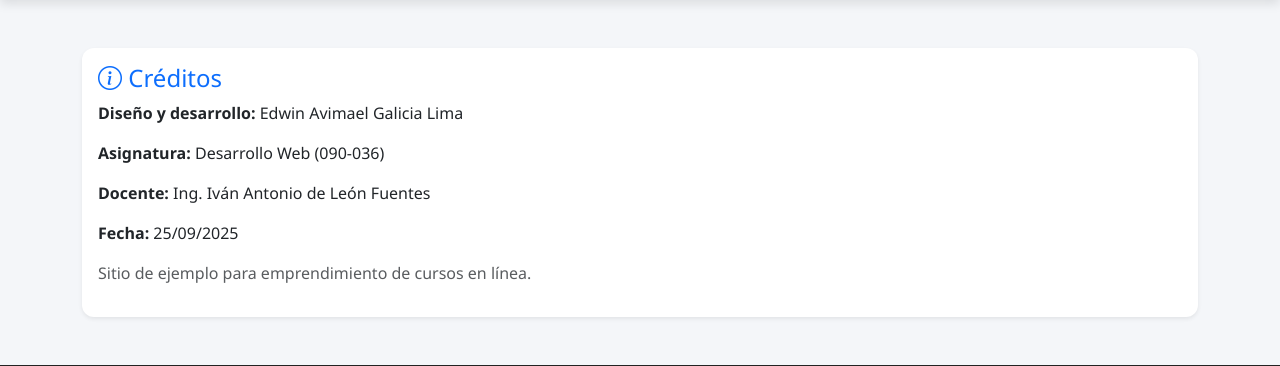
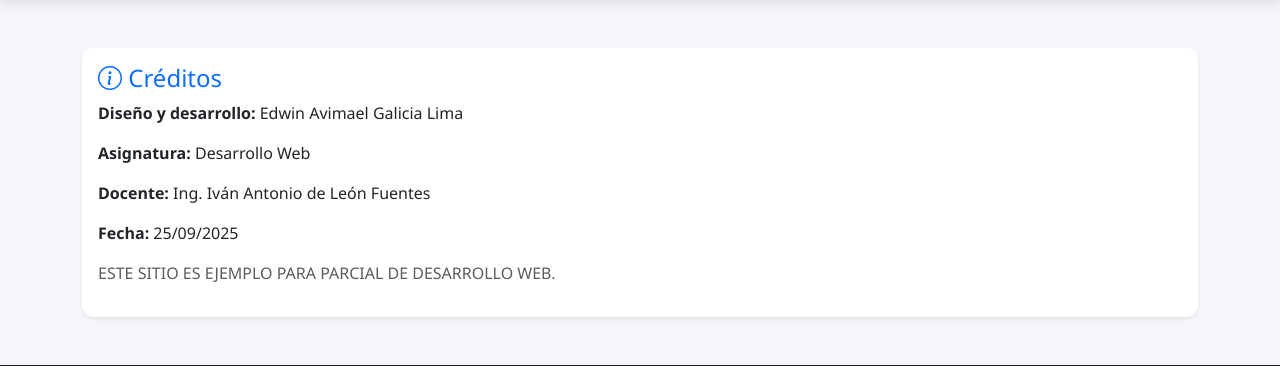
Before and after one commit to edgalimax/Parcial2desarrolloedwin, a Django app: page /creditos/ in a window 1280 px wide. Shown: the part 56-422 px from the top of the page. Run offline with Django 4.2, Linux system fonts and the light colour scheme.

Commit message:
Se edita información de creditos

```diff
--- a/templates/cursos/creditos.html
+++ b/templates/cursos/creditos.html
@@ -5,10 +5,10 @@
   <div class="card-body">
     <h1 class="h4 text-primary"><i class="bi bi-info-circle"></i> Créditos</h1>
     <p><strong>Diseño y desarrollo:</strong> Edwin Avimael Galicia Lima</p>
-    <p><strong>Asignatura:</strong> Desarrollo Web (090-036)</p>
+    <p><strong>Asignatura:</strong> Desarrollo Web</p>
     <p><strong>Docente:</strong> Ing. Iván Antonio de León Fuentes</p>
     <p><strong>Fecha:</strong> 25/09/2025</p>
-    <p class="text-muted">Sitio de ejemplo para emprendimiento de cursos en línea.</p>
+    <p class="text-muted">ESTE SITIO ES EJEMPLO PARA PARCIAL DE DESARROLLO WEB.</p>
   </div>
 </div>
 {% endblock %}
```
